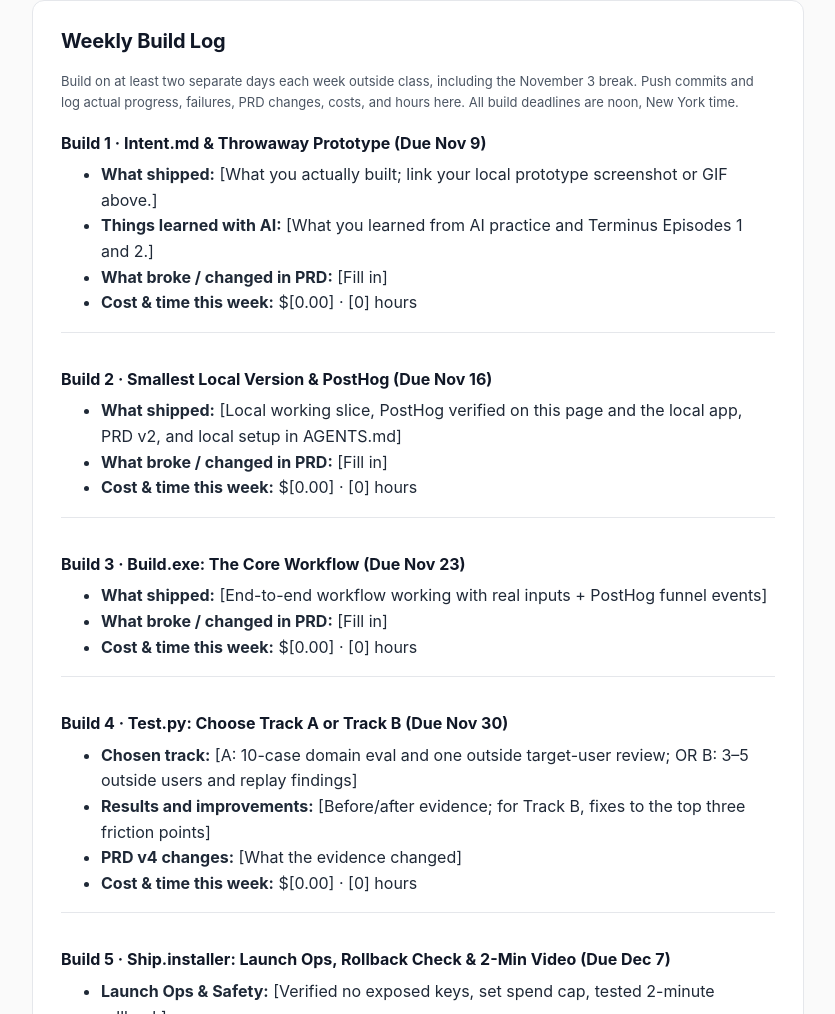
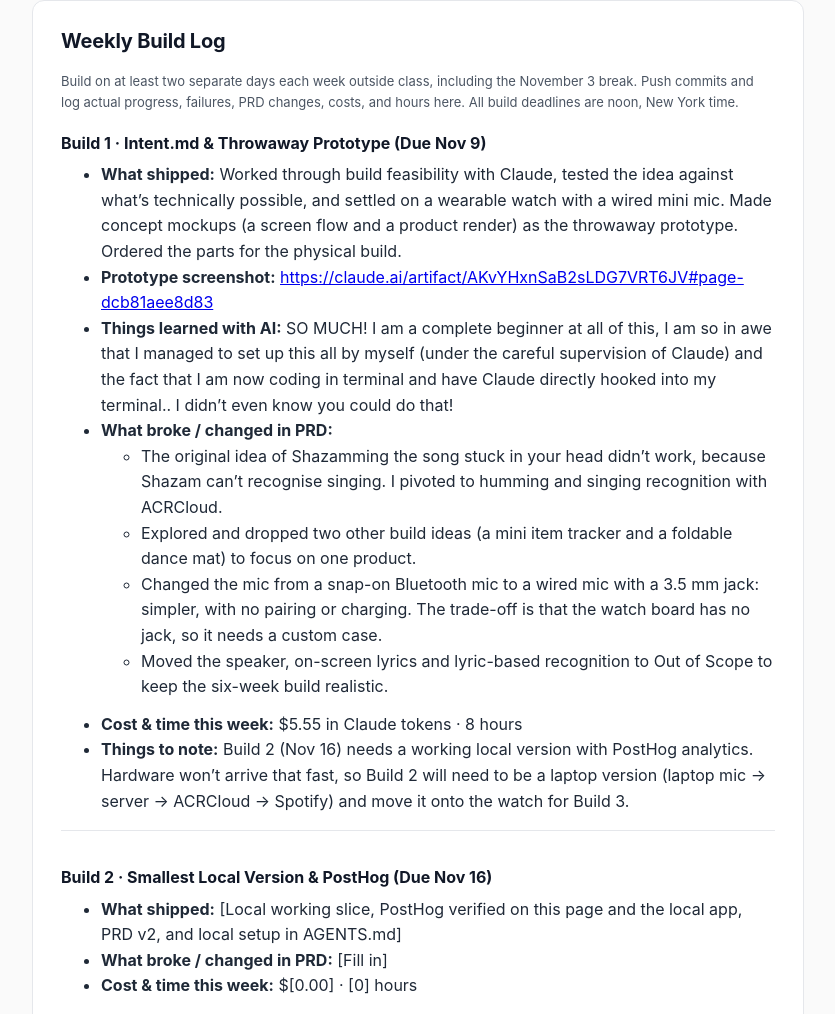
Before and after one commit to building-with-ai-f26/gac9718-karry-no-key, a plain HTML site: page docs/index.html in a window 1280 px wide. Shown: the part 3091-4105 px from the top of the page, without its empty margins (222-1057 px from the left). Drawn offline with Linux system fonts and the light colour scheme.

Commit message:
Add Build 1 log entry
Co-Authored-By: Claude Opus 5.5 <noreply@anthropic.com>

```diff
--- a/docs/index.html
+++ b/docs/index.html
@@ -222,10 +222,19 @@
       <div class="log-entry">
         <h3>Build 1 · Intent.md & Throwaway Prototype (Due Nov 9)</h3>
         <ul>
-          <li><strong>What shipped:</strong> [What you actually built; link your local prototype screenshot or GIF above.]</li>
-          <li><strong>Things learned with AI:</strong> [What you learned from AI practice and Terminus Episodes 1 and 2.]</li>
-          <li><strong>What broke / changed in PRD:</strong> [Fill in]</li>
-          <li><strong>Cost & time this week:</strong> $[0.00] · [0] hours</li>
+          <li><strong>What shipped:</strong> Worked through build feasibility with Claude, tested the idea against what’s technically possible, and settled on a wearable watch with a wired mini mic. Made concept mockups (a screen flow and a product render) as the throwaway prototype. Ordered the parts for the physical build.</li>
+          <li><strong>Prototype screenshot:</strong> <a href="https://claude.ai/artifact/AKvYHxnSaB2sLDG7VRT6JV#page-dcb81aee8d83">https://claude.ai/artifact/AKvYHxnSaB2sLDG7VRT6JV#page-dcb81aee8d83</a></li>
+          <li><strong>Things learned with AI:</strong> SO MUCH! I am a complete beginner at all of this, I am so in awe that I managed to set up this all by myself (under the careful supervision of Claude) and the fact that I am now coding in terminal and have Claude directly hooked into my terminal.. I didn’t even know you could do that!</li>
+          <li><strong>What broke / changed in PRD:</strong>
+            <ul>
+              <li>The original idea of Shazamming the song stuck in your head didn’t work, because Shazam can’t recognise singing. I pivoted to humming and singing recognition with ACRCloud.</li>
+              <li>Explored and dropped two other build ideas (a mini item tracker and a foldable dance mat) to focus on one product.</li>
+              <li>Changed the mic from a snap-on Bluetooth mic to a wired mic with a 3.5 mm jack: simpler, with no pairing or charging. The trade-off is that the watch board has no jack, so it needs a custom case.</li>
+              <li>Moved the speaker, on-screen lyrics and lyric-based recognition to Out of Scope to keep the six-week build realistic.</li>
+            </ul>
+          </li>
+          <li><strong>Cost & time this week:</strong> $5.55 in Claude tokens · 8 hours</li>
+          <li><strong>Things to note:</strong> Build 2 (Nov 16) needs a working local version with PostHog analytics. Hardware won’t arrive that fast, so Build 2 will need to be a laptop version (laptop mic → server → ACRCloud → Spotify) and move it onto the watch for Build 3.</li>
         </ul>
       </div>
 
```
